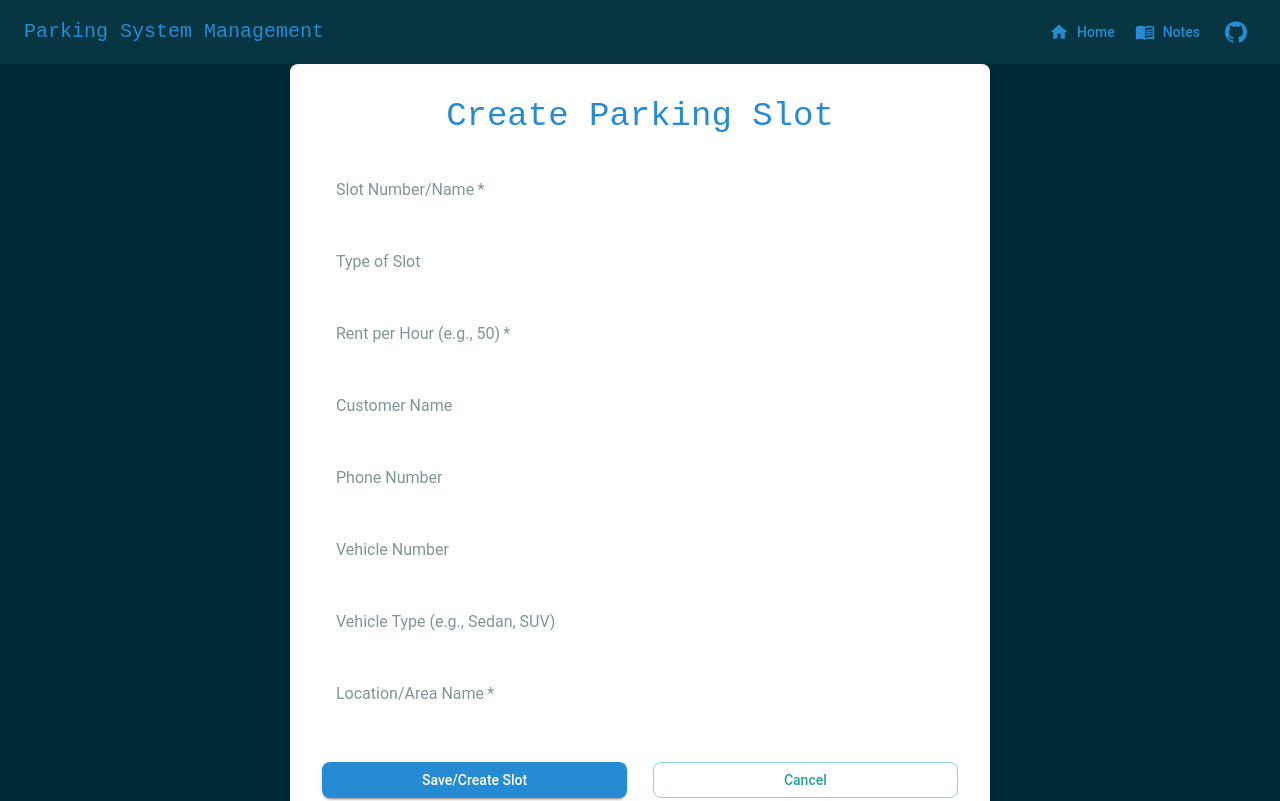
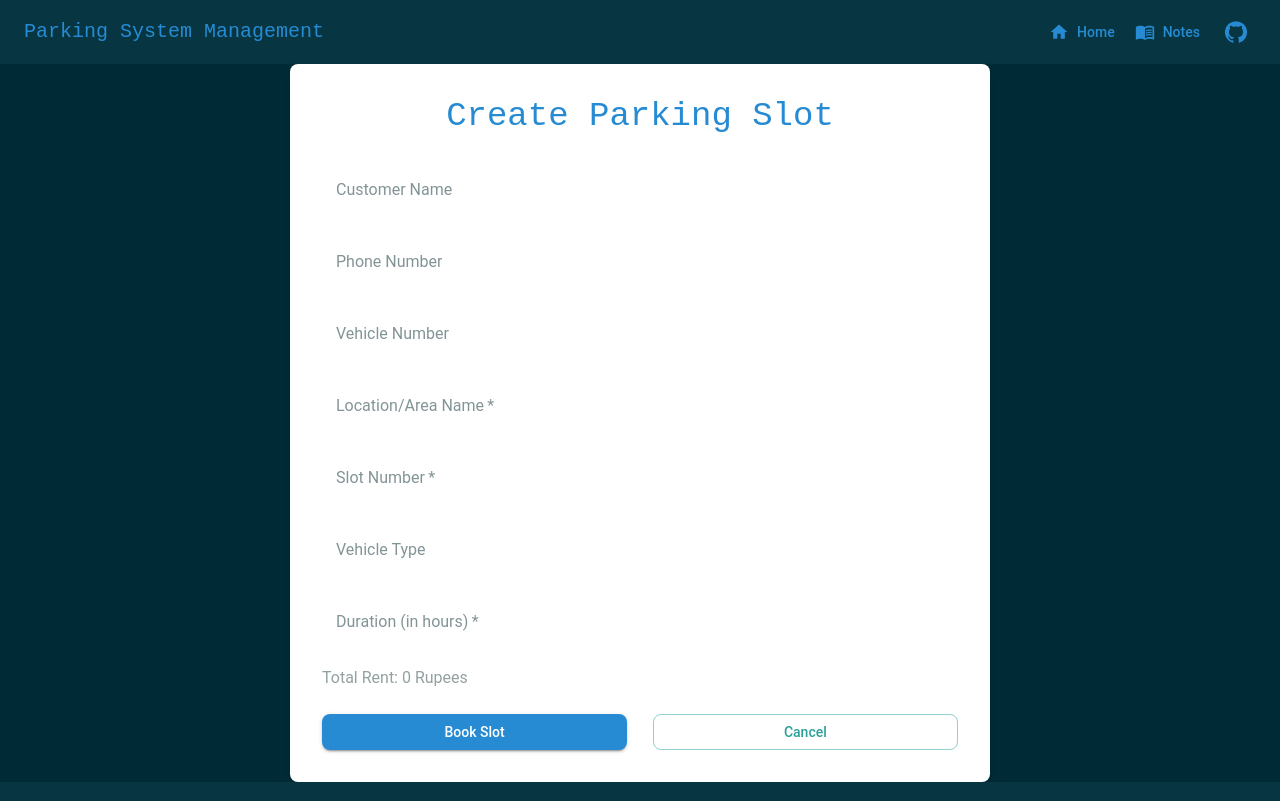
Before and after one commit to alibha04/parkingSystem, a React (Create React App) app in the folder frontEnd/client/: page /createSlotList in a window 1280 px wide. Shown: the top 801 px of the page. Built offline with nearby package versions, Linux system fonts and the light colour scheme.

Commit message:
frontend updated

```diff
--- a/frontEnd/client/src/components/ConfirmedSlot.js
+++ b/frontEnd/client/src/components/ConfirmedSlot.js
@@ -1,6 +1,7 @@
 import React from 'react';
 import { useLocation, useNavigate } from 'react-router-dom';
 import { Box, Typography, Button, List, ListItem, ListItemText } from '@mui/material';
+
 
 const ConfirmedSlot = () => {
   const { state } = useLocation();
--- a/frontEnd/client/src/components/CreateSlot.js
+++ b/frontEnd/client/src/components/CreateSlot.js
@@ -20,30 +20,33 @@ const CreateSlot = () => {
     slotNumber: '',
     type: '',
     maxCapacity: '',
-    rentPerHour: '',
+    duration: '', // Add duration field
+    rentPerHour: 50, // Fixed rate per hour
+    totalRent: 0, // Calculated total rent
     status: 'Available',
     customerName: '',
     phoneNumber: '',
     vehicleNumber: '',
     vehicleType: '',
     location: '',
-    gpsCoordinates: '',
-    features: '',
-    description: '',
-  });
-
-  const [notification, setNotification] = useState({
-    open: false,
-    message: '',
-    severity: '',
   });
 
   const handleChange = (e) => {
-    setSlot({ ...slot, [e.target.name]: e.target.value });
+    const { name, value } = e.target;
+    let updatedSlot = { ...slot, [name]: value };
+
+    // Calculate total rent dynamically when duration is updated
+    if (name === 'duration') {
+      const hours = parseInt(value, 10) || 0;
+      updatedSlot.totalRent = hours * updatedSlot.rentPerHour;
+    }
+
+    setSlot(updatedSlot);
   };
 
   const handleSubmit = (e) => {
     e.preventDefault();
+
 
     // Save data in state and redirect to the confirmation page
     navigate('/confirmedSlot', { state: { slot } });
@@ -53,9 +56,7 @@ const CreateSlot = () => {
     navigate('/');
   };
 
-  const handleCloseNotification = () => {
-    setNotification({ ...notification, open: false });
-  };
+
 
   return (
     <Box
@@ -78,87 +79,31 @@ const CreateSlot = () => {
         Create Parking Slot
       </Typography>
 
-      <form onSubmit={handleSubmit}>
-        {/* Slot Details */}
-        <TextField
-          fullWidth
-          label="Slot Number/Name"
-          name="slotNumber"
-          variant="outlined"
-          value={slot.slotNumber}
-          onChange={handleChange}
-          required
-          sx={{ mb: 2 }}
-        />
 
-        <FormControl fullWidth sx={{ mb: 2 }}>
-          <InputLabel>Type of Slot</InputLabel>
-          <Select
-            name="type"
-            value={slot.type}
-            onChange={handleChange}
-            required
-          >
-            <MenuItem value="Car">Car</MenuItem>
-            <MenuItem value="Bike">Bike</MenuItem>
-            <MenuItem value="Truck">Truck</MenuItem>
-            <MenuItem value="EV Charging">EV Charging</MenuItem>
-          </Select>
-        </FormControl>
-{/*
-        <TextField
-          fullWidth
-          label="Max Capacity"
-          name="maxCapacity"
-          variant="outlined"
-          type="number"
-          value={slot.maxCapacity}
-          onChange={handleChange}
-          required
-          sx={{ mb: 2 }}
-        /> */}
-
-        <TextField
-          fullWidth
-          label="Rent per Hour (e.g., 50)"
-          name="rentPerHour"
-          variant="outlined"
-          type="number"
-          value={slot.rentPerHour}
-          onChange={handleChange}
-          required
-          sx={{ mb: 2 }}
-        />
-
-        {/* <FormControl fullWidth sx={{ mb: 2 }}>
-          <InputLabel>Slot Status</InputLabel>
-          <Select
-            name="status"
-            value={slot.status}
-            onChange={handleChange}
-            required
-          >
-            <MenuItem value="Available">Available</MenuItem>
-            <MenuItem value="Occupied">Occupied</MenuItem>
-            <MenuItem value="Reserved">Reserved</MenuItem>
-          </Select>
-        </FormControl> */}
-
-        {/* Customer Details */}
       <TextField
   fullWidth
   label="Customer Name"
   name="customerName"
   variant="outlined"
+  type="text"
   value={slot.customerName}
   onChange={handleChange}
   sx={{ mb: 2 }}
+  pattern={{
+    pattern: "^[A-Za-z ]+$", // Allows only letters and spaces
+    title: "Only alphabets and spaces are allowed",
+  }}
 />
+
+
+
+
         <TextField
           fullWidth
           label="Phone Number"
           name="phoneNumber"
           variant="outlined"
+          type='tel'
           value={slot.phoneNumber}
           onChange={handleChange}
           sx={{ mb: 2 }}
@@ -169,15 +114,6 @@ const CreateSlot = () => {
           name="vehicleNumber"
           variant="outlined"
           value={slot.vehicleNumber}
-          onChange={handleChange}
-          sx={{ mb: 2 }}
-        />
-        <TextField
-          fullWidth
-          label="Vehicle Type (e.g., Sedan, SUV)"
-          name="vehicleType"
-          variant="outlined"
-          value={slot.vehicleType}
           onChange={handleChange}
           sx={{ mb: 2 }}
         />
@@ -193,39 +129,53 @@ const CreateSlot = () => {
           required
           sx={{ mb: 2 }}
         />
-        {/* <TextField
-          fullWidth
-          label="GPS Coordinates (Optional)"
-          name="gpsCoordinates"
-          variant="outlined"
-          value={slot.gpsCoordinates}
-          onChange={handleChange}
-          sx={{ mb: 2 }}
-        />
 
-        Additional Details
+<form onSubmit={handleSubmit}>
+        {/* Slot Details */}
         <TextField
           fullWidth
-          label="Features (comma-separated)"
-          name="features"
+          label="Slot Number"
+          name="slotNumber"
           variant="outlined"
-          value={slot.features}
+          type='number'
+          value={slot.slotNumber}
           onChange={handleChange}
           required
           sx={{ mb: 2 }}
         />
+
+        <FormControl fullWidth sx={{ mb: 2 }}>
+          <InputLabel>Vehicle Type </InputLabel>
+          <Select
+            name="type"
+            value={slot.type}
+            onChange={handleChange}
+            required
+          >
+            <MenuItem value="Car">Car</MenuItem>
+            <MenuItem value="Bike">Bike</MenuItem>
+            <MenuItem value="Truck">Truck</MenuItem>
+            <MenuItem value="EV Charging">EV Charging</MenuItem>
+          </Select>
+        </FormControl>
+
+        {/* Replace rentPerHour with duration */}
         <TextField
           fullWidth
-          label="Description"
-          name="description"
+          label="Duration (in hours)"
+          name="duration"
           variant="outlined"
-          value={slot.description}
+          type="number"
+          value={slot.duration}
           onChange={handleChange}
           required
-          multiline
-          rows={3}
           sx={{ mb: 2 }}
-        /> */}
+        />
+
+        {/* Display total rent dynamically */}
+        <Typography variant="body1" sx={{ mb: 2 }}>
+          Total Rent: {slot.totalRent} Rupees
+        </Typography>
 
         {/* Buttons */}
         <Box
@@ -241,7 +191,7 @@ const CreateSlot = () => {
             type="submit"
             sx={{ width: '48%' }}
           >
-            Save/Create Slot
+            Book Slot
           </Button>
           <Button
             variant="outlined"
```
Lines whose indentation alone changed are shown as unchanged.
